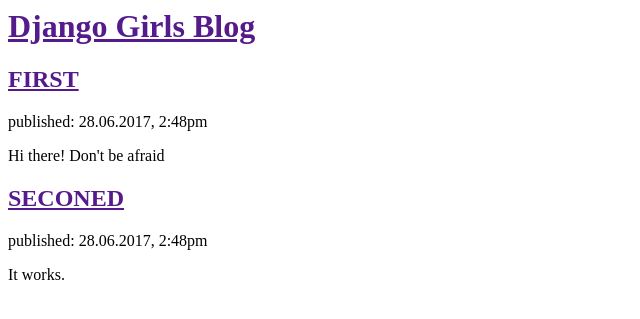
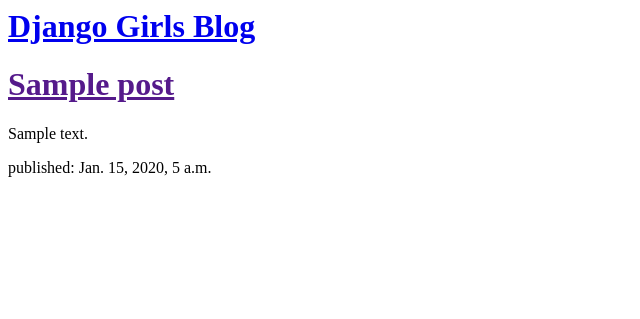
Before and after one commit to JaylaParis/my-first-blog, a Django app: template blog/templates/blog/post_list.html in a window 1280 px wide. Shown: the top 319 px of the page, without its empty margins (0-640 px from the left). Run offline with Django 3.2, Linux system fonts and the light colour scheme; the template is opened without the code that fills it: values that come from a table or form of the project are taken from there, others are empty; tables that the repository leaves empty hold one stand-in row (values such as "Sample post").

Commit message:
Changed the HTML for the site.

```diff
--- a/blog/templates/blog/post_list.html
+++ b/blog/templates/blog/post_list.html
@@ -4,19 +4,15 @@
    </head>
    <body>
      <div>
-          <h1><a href="">Django Girls Blog</a></h1>
-      </div>
+         <h1><a href="/">Django Girls Blog</a></h1>
+     </div>
 
-      <div>
-          <h2><a href="">FIRST</a></h2>
-          <p>published: 28.06.2017, 2:48pm</p>
-          <p>Hi there! Don't be afraid</p>
-      </div>
-
-      <div>
-          <h2><a href="">SECONED</a></h2>
-          <p>published: 28.06.2017, 2:48pm</p>
-          <p>It works.</p>
-      </div>
+{% for post in posts %}
+<div>
+   <h1><a href="">{{ post.title }}</a></h1>
+   <p>{{ post.text|linebreaksbr }}</p>
+   <p>published: {{ post.published_date }}</p>
+</div>
+{% endfor %}
   </body>
-</html>
+</html
--- a/blog/views.py
+++ b/blog/views.py
@@ -1,4 +1,6 @@
 from django.shortcuts import render
+from django.utils import timezone
+from .models import Post
 def post_list(request):
-    return render(request, 'blog/post_list.html', {})
-# Create your views here.
+    posts = Post.objects.filter(published_date__lte=timezone.now()).order_by('published_date')
+    return render(request, 'blog/post_list.html', {'posts': posts})
```
